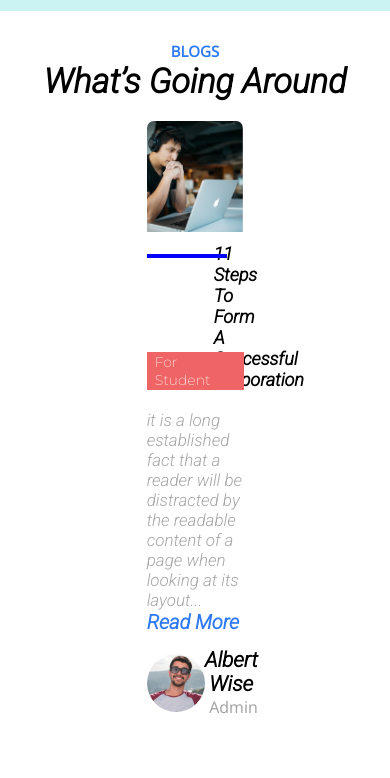
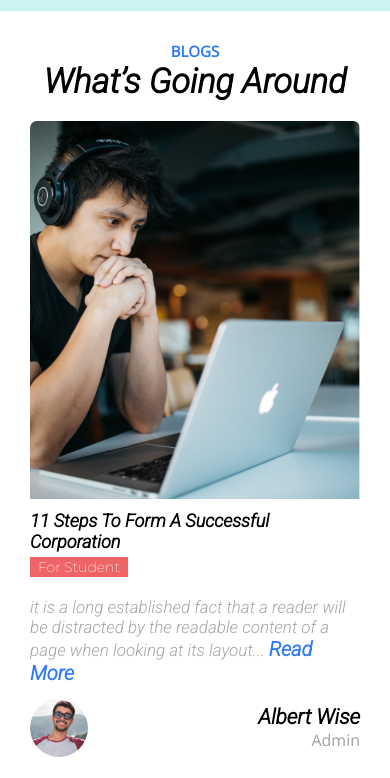
Before and after one commit to AleksandreLatsabidze/Schooler-Pro-website, a plain HTML site: page index.html in a window 390 px wide. Shown: the part 6660-7438 px from the top of the page. Drawn offline with nearby package versions, Linux system fonts and the light colour scheme.

Commit message:
add blog section responsive

```diff
--- a/media.css
+++ b/media.css
@@ -47,18 +47,11 @@
   .studentsect_title h1 {
     font-size: 40px;
   }
-  .studentsect_item {
-    margin: 0px 90px;
-  }
+
   .studentsect_item_title h3 {
     font-size: 19px;
   }
-  .studentsect_item {
-    margin: 0 auto;
-  }
-  .dis-none {
-    display: none;
-  }
+
   .studentsect_title h1 {
     font-size: 37px;
   }
@@ -169,19 +162,12 @@
   .imgsect_lasttext {
     width: inherit;
   }
-  .studentsect_item {
-    margin: 0px 80px;
-  }
+
   .studentsect_item_title h3 {
     margin-left: 10px;
     font-size: 18px;
   }
-  .studentsect_item {
-    margin: 0 auto;
-  }
-  .dis-none {
-    display: none;
-  }
+
   .studentsect_title h1 {
     font-size: 34px;
   }
@@ -191,10 +177,22 @@
   }
   .studentsect_item_title h3 {
     font-size: 18px;
-    margin-left: -30px;
   }
   .studentsect_item_title a {
     padding: 1px 8px;
+  }
+  .blue_line {
+    display: none;
+  }
+  .studentsect_item_title {
+    padding-left: 0px;
+  }
+  .studentsect_item_title a {
+    position: relative;
+    margin-top: 5px;
+  }
+  .studentsect_item_title h3 {
+    margin-left: 0px;
   }
 }
 @media only screen and (max-width: 1024px) {
@@ -326,6 +324,9 @@
   .sect_info h3 {
     text-align: center;
   }
+  .studentsect_item {
+    width: 50%;
+  }
 }
 @media only screen and (max-width: 700px) {
   .platform_number {
@@ -399,4 +400,7 @@
   .sect_img img {
     width: 130px;
   }
+  .studentsect_item {
+    width: 100%;
+  }
 }
--- a/style.css
+++ b/style.css
@@ -820,3 +820,6 @@ footer {
 .flex-control-paging li a {
   background: #d1d1d1;
 }
+.graycube {
+  display: none;
+}
```
